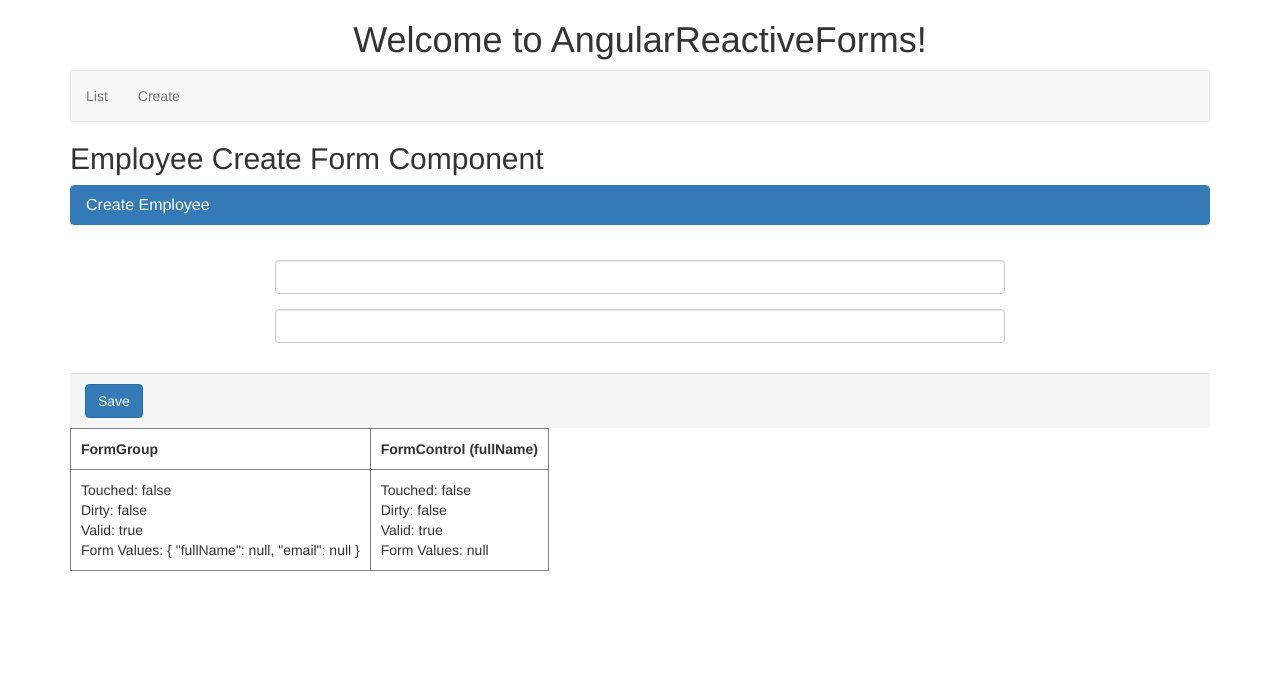
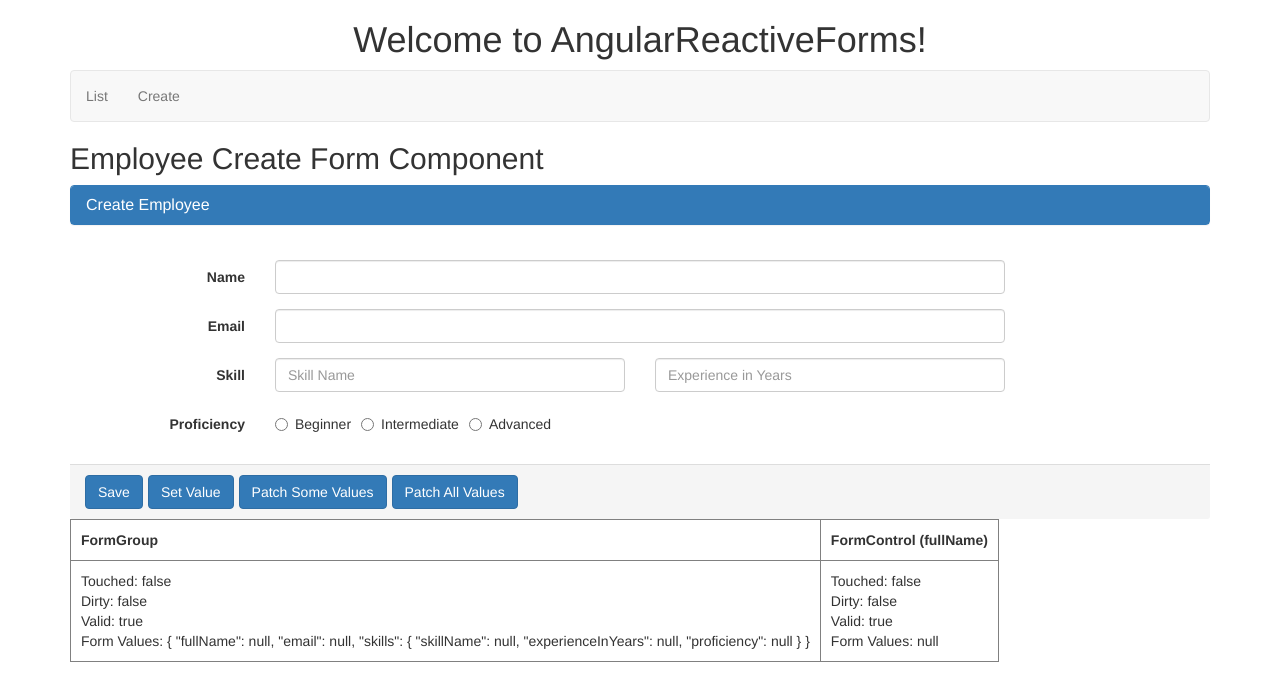
Before and after one commit to jahan19011noor/AngularReactiveForms, an Angular app: page /create in a window 1280 px wide. Shown: the top 688 px of the page. Built offline with nearby package versions, Linux system fonts and the light colour scheme.

Commit message:
set and patch and nesting completed

```diff
--- a/src/app/employee/create-employee.component.html
+++ b/src/app/employee/create-employee.component.html
@@ -8,20 +8,51 @@
 	</div>
 	<div class="panel-body">
 		<div class="form-group">
-			<label for="fullName" class="col-sm-2 control-label"></label>
+			<label for="fullName" class="col-sm-2 control-label">Name</label>
 			<div class="col-sm-8">
 				<input type="text" id="fullName" class="form-control" formControlName="fullName">
 			</div>
 		</div>
 		<div class="form-group">
-			<label for="email" class="col-sm-2 control-label"></label>
+			<label for="email" class="col-sm-2 control-label">Email</label>
 			<div class="col-sm-8">
 				<input type="text" id="email" class="form-control" formControlName="email">
 			</div>
 		</div>
+		<div formGroupName="skills">
+			<div class="form-group">
+				<label for="skillName" class="col-sm-2 control-label">Skill</label>
+
+				<div class="col-sm-4">
+					<input type="text" class="form-control" id="skillName" placeholder="Skill Name" formControlName="skillName">
+				</div>
+				<div class="col-sm-4">
+					<input type="text" class="form-control" placeholder="Experience in Years" formControlName="experienceInYears">
+				</div>
+			</div>
+			<div class="form-group">
+				<label class="col-sm-2 control-label">Proficiency</label>
+				<div class="col-sm-8">
+					<label class="radio-inline">
+						<input type="radio" value="beginner" formControlName="proficiency" id="proficiency"> Beginner
+					</label>
+					<label class="radio-inline">
+						<input type="radio" value="intermediate" formControlName="proficiency" id="proficiency"> Intermediate
+					</label>
+					<label class="radio-inline">
+						<input type="radio" value="advanced" formControlName="proficiency" id="proficiency"> Advanced
+					</label>
+				</div>
+			</div>
+		</div>
 	</div>
 	<div class="panel-footer">
-		<button class="btn btn-primary" type="submit">Save</button>
+		<div class="btn-toolbar">
+			<button class="btn btn-primary" type="submit">Save</button>
+			<button class="btn btn-primary" type="button" (click)="onSetValueClick()">Set Value</button>
+			<button class="btn btn-primary" type="button" (click)="onPatchValueClick()">Patch Some Values</button>
+			<button class="btn btn-primary" type="button" (click)="onPatchAllValueClick()">Patch All Values</button>
+		</div>
 	</div>
 </form>
 
--- a/src/app/employee/create-employee.component.ts
+++ b/src/app/employee/create-employee.component.ts
@@ -12,10 +12,63 @@ export class CreateEmployeeComponent implements OnInit {
 	constructor() { }
 
 	ngOnInit() {
+		// ------------- Basics Completed -------------  //
+		// this.employeeForm = new FormGroup({
+		// 	fullName: new FormControl(),
+		// 	email: new FormControl()
+		// });
+		// ------------- Basics Completed -------------  //
+
+		// ------------- NestedForm Group ------------- //
 		this.employeeForm = new FormGroup({
 			fullName: new FormControl(),
-			email: new FormControl()
-		});
+			email: new FormControl(),
+			skills: new FormGroup({
+				skillName: new FormControl(),
+				experienceInYears: new FormControl(),
+				proficiency: new FormControl()
+			})
+		})
+		// ------------- NestedForm Group ------------- //
+	}
+
+	onSetValueClick(): void
+	{
+		this.employeeForm.setValue({
+			fullName: "NoorJahan",
+			email: "test@email.com",
+			skills: {
+				skillName: "Angular",
+				experienceInYears: 1,
+				proficiency: "beginner"
+			}
+		})
+	}
+
+	onPatchValueClick(): void
+	{
+		this.employeeForm.patchValue({
+			fullName: "Patch Some NoorJahan",
+			email: "patchtest@email.com",
+			// skills: {
+			// 	skillName: "Angular",
+			// 	experienceInYears: 1,
+			// 	proficiency: "beginner"
+			// }
+		})
+	}
+
+	onPatchAllValueClick(): void
+	{
+		this.employeeForm.patchValue({
+			fullName: "NoorJahan",
+			email: "test@email.com",
+			skills: {
+				skillName: "Angular",
+				experienceInYears: 1,
+				proficiency: "beginner"
+			}
+		})
 	}
 
 	onSubmit(): void
```
